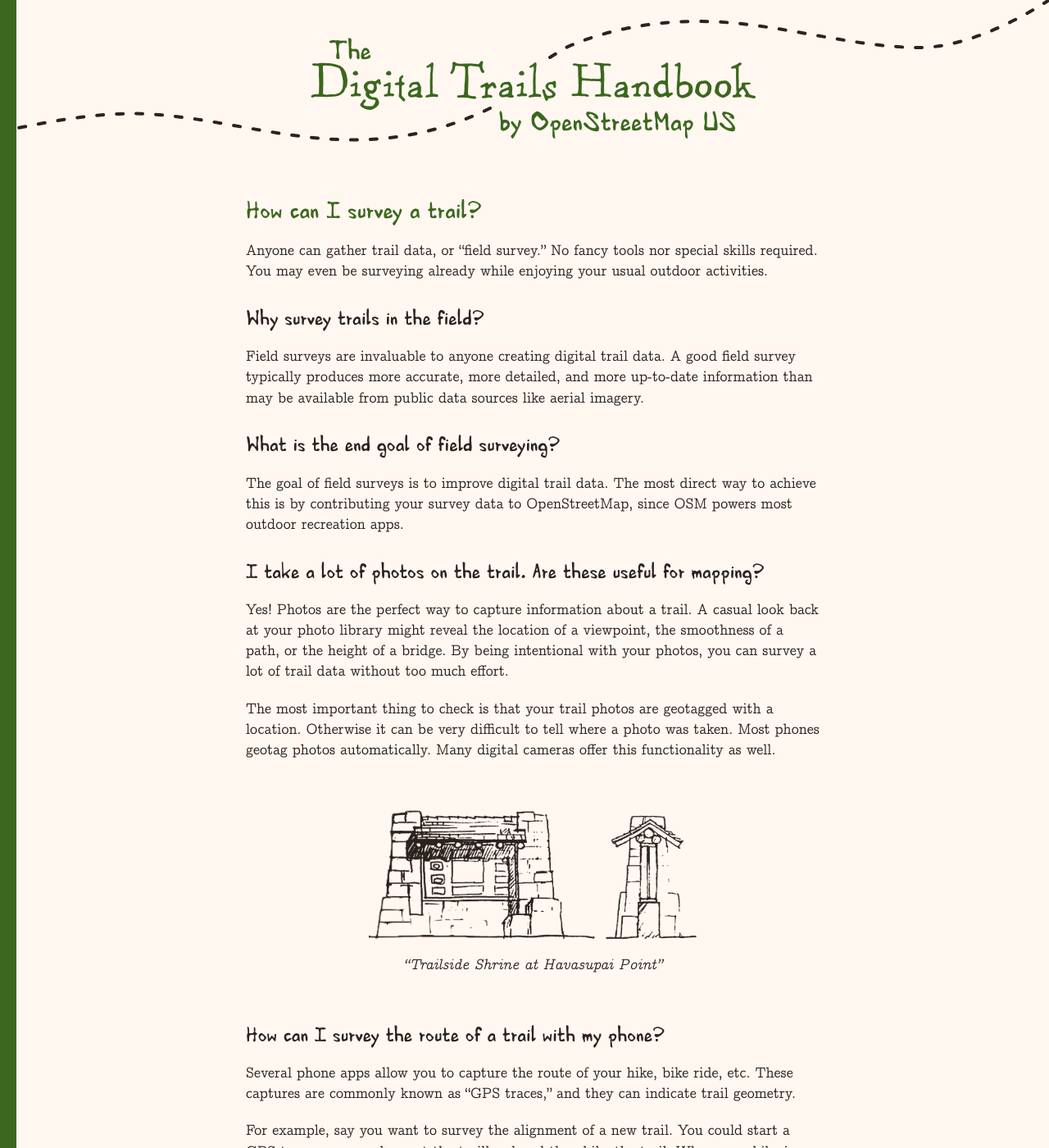
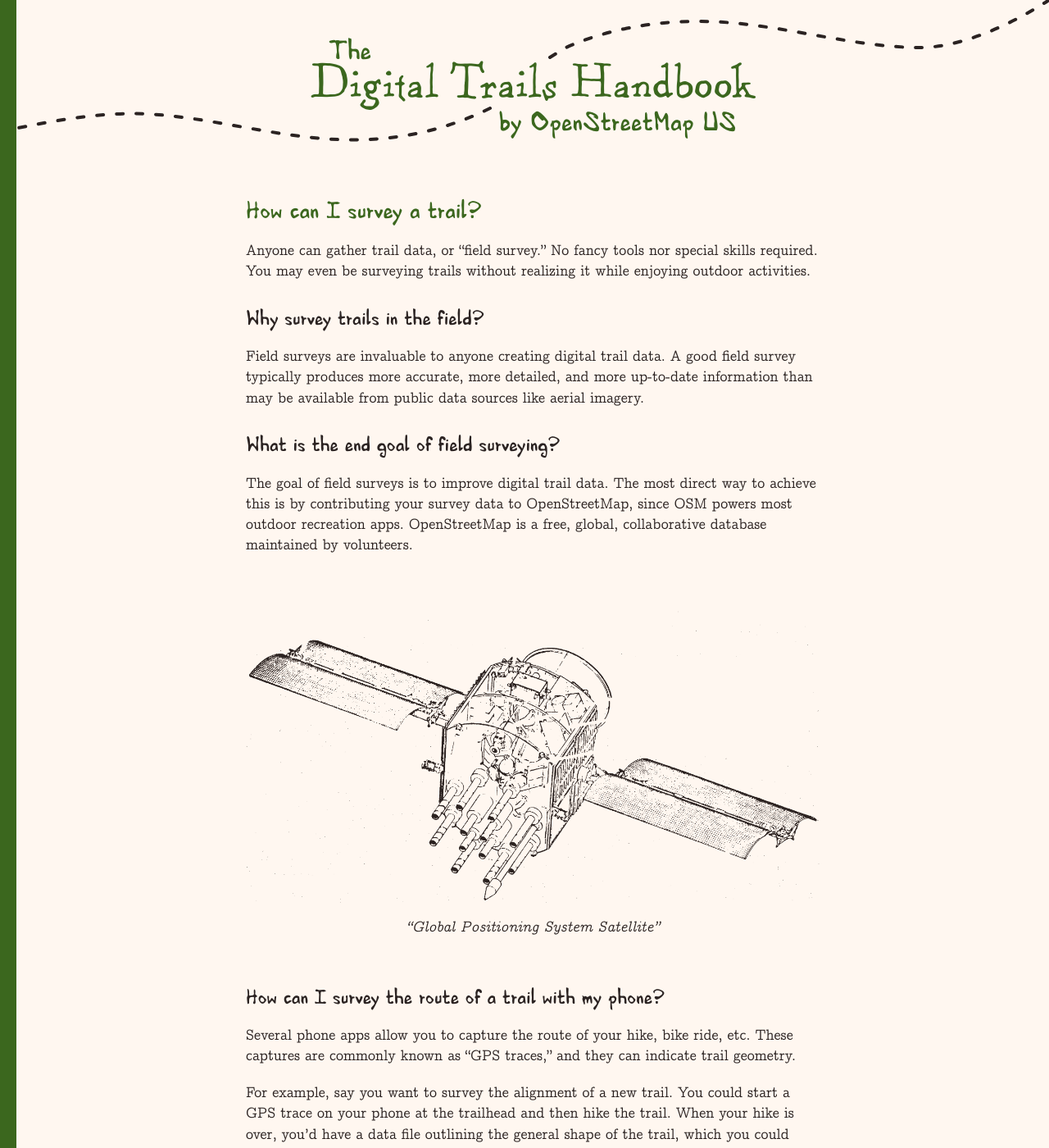
Before and after one commit to osmus/digital-trails-handbook, a Jekyll site: the page built from _source/_articles/field-surveys.md, in a window 1280 px wide and 1400 px high. Shown: the whole window at 82% size. Built offline with Jekyll 4.4.1, drawn with Linux system fonts in a browser that asks for light colours; some of the changed text lies outside the part shown.

Commit message:
Add photos chapter

```diff
--- a/_source/_articles/field-surveys.md
+++ b/_source/_articles/field-surveys.md
@@ -3,8 +3,9 @@ title: How can I survey a trail?
 footer_image: surveyors-camp
 footer_caption: "\"Surveyor's Camp\""
 date: 2025-02-24
+updated: 2025-02-25
 ---
-Anyone can gather trail data, or "field survey." No fancy tools nor special skills required. You may even be surveying already while enjoying your usual outdoor activities.
+Anyone can gather trail data, or "field survey." No fancy tools nor special skills required. You may even be surveying trails without realizing it while enjoying outdoor activities.
 
 ## Why survey trails in the field?
 
@@ -12,24 +13,10 @@ Field surveys are invaluable to anyone creating digital trail data. A good field
 
 ## What is the end goal of field surveying?
 
-The goal of field surveys is to improve digital trail data. The most direct way to achieve this is by contributing your survey data to OpenStreetMap, since OSM powers most outdoor recreation apps.
+The goal of field surveys is to improve digital trail data. The most direct way to achieve this is by contributing your survey data to OpenStreetMap, since OSM powers most outdoor recreation apps. OpenStreetMap is a free, global, collaborative database maintained by volunteers.
 
-## I take a lot of photos on the trail. Are these useful for mapping?
+{% include screened_image.html filename="gps-sat" width="700px" caption='"Global Positioning System Satellite"' %}
 
-Yes! Photos are the perfect way to capture information about a trail. A casual look back at your photo library might reveal the location of a viewpoint, the smoothness of a path, or the height of a bridge. By being intentional with your photos, you can survey a lot of trail data without too much effort.
-
-The most important thing to check is that your trail photos are geotagged with a location. Otherwise it can be very difficult to tell where a photo was taken. Most phones geotag photos automatically. Many digital cameras offer this functionality as well.
-
-{% include screened_image.html filename="havasupai-point-kiosk" width="400px" caption='"Trailside Shrine at Havasupai Point"' %}
-<!--
-## What sort of photos are helpful for mapping trails?
-
-It's helpful to take photos of any detail someone might want to add to the map.  trailheads, parking lots, picnic tables, benches, bathrooms, trash cans, and information boards.
-
-This includes the infrastucture like gates, trail markers, and intersections.
-
-Taking photos of any signage is particularly useful, as it often includes the name, operator, and allowed usage of a trail.
--->
 ## How can I survey the route of a trail with my phone?
 
 Several phone apps allow you to capture the route of your hike, bike ride, etc. These captures are commonly known as "GPS traces," and they can indicate trail geometry.
```
Also changed, not shown: _source/_articles/survey-photos.md (added, +29 -0 lines), _source/assets/img/gps-sat.png (added), _source/assets/img/landscape-painting.png (added).
